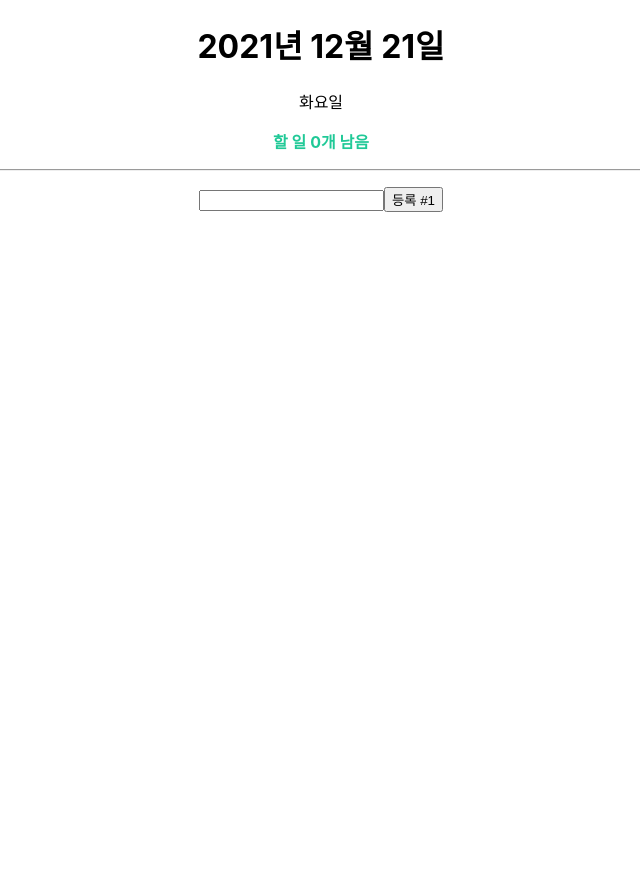
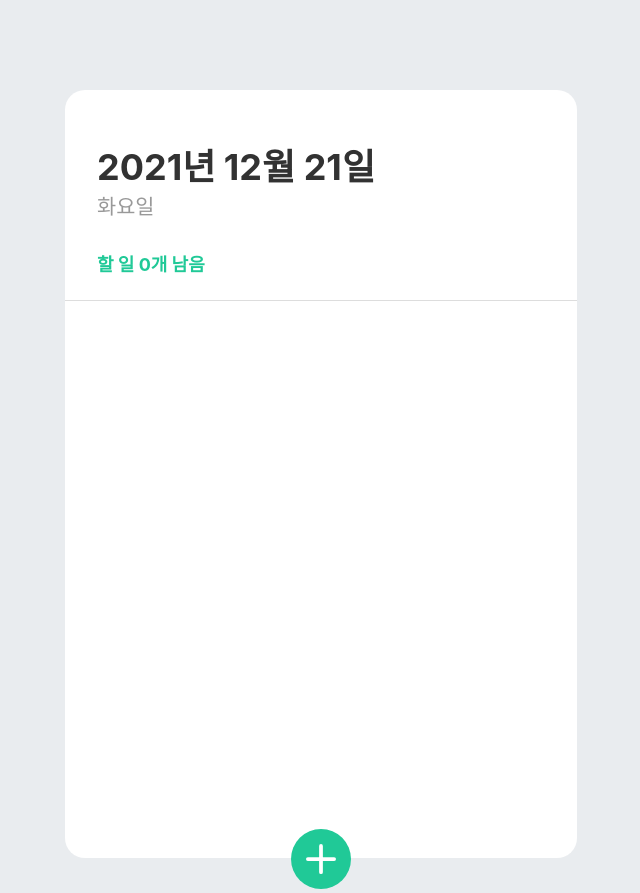
Before and after one commit to gga4638/todolist, a React (Create React App) app: page / in a window 1280 px wide. Shown: the whole page, without its empty margins (319-959 px from the left). Before the commit the page ends 800 px from the top, so only its background shows below. Built offline with nearby package versions, Linux system fonts and the light colour scheme.

Commit message:
컴포넌트 분리, css 적용
컴포넌트 분리 : AppTodoItem

```diff
--- a/src/App.css
+++ b/src/App.css
@@ -1,43 +1,180 @@
-.App {
+body {
+  background-color: rgb(233, 236, 239);
+  font-family: -apple-system,BlinkMacSystemFont,Segoe UI,Roboto,Oxygen,Ubuntu,Cantarell,Fira Sans,Droid Sans,Helvetica Neue,sans-serif;
+}
+
+p, h1 {
+  margin: 0px;
+}
+
+ul {
+  margin: 0px;
+  padding: 0px;
+}
+
+input {
+  border: 1px solid #dddddd;
+}
+
+input:focus {
+  outline: none;
+}
+
+.todo {
+  display: flex;
+  flex-direction: column;
+  justify-content: space-between;
+  background-color: white;
+  margin: 90px auto 0;
+  width: 512px;
+  height: 768px;
+  border-radius: 20px;
+}
+
+.todo-body {
+  display: flex;
+  flex: 1;
+  flex-direction: column;
+  padding: 20px 32px 48px;
+  overflow-y: auto;
+}
+
+.todo-header {
+  border-bottom: 1px solid #dddddd;
+  padding: 48px 32px 24px
+}
+
+.todo-left {
+  margin-top: 30px;
+  color: rgb(32, 201, 151);
+  font-weight: bold;
+  font-size: 18px;
+}
+
+.today {
+  font-size: 36px;
+  color: #323232;
+}
+
+.today + p {
+  color: #999999;
+  font-size: 1.3rem;
+}
+
+.todo-footer {
+  display: none;
+  background-color: rgb(248, 249, 250);
+  align-items: center;
+  padding: 32px 32px 72px;
+  border-top: 1px solid #dddddd;
+  position: relative;
+  bottom: -64px;
+  border-radius: 0 0 20px 20px;
+
+}
+
+.todo-footer button {
+  display: none;
+}
+
+.visible {
+  display: block !important;
+}
+
+.footer-toggle .bi-plus {
+    color: white;
+}
+
+.item-input {
+  flex: 1;
+}
+
+.item-input input {
+  font-size: 18px;
+  padding: 10px;
+  width: 95%;
+}
+
+#input-toggle {
+  display: none;
+}
+
+#input-toggle + label {
+  position: relative;
+  bottom: -35px;
+}
+
+#input-toggle + label .bi-plus {
+  border-radius: 50%;
+  background-color: rgb(32, 201, 151);
+  transition: all ease 0.25s;
+}
+
+#input-toggle:checked + label .bi-plus {
+  transform: rotate(45deg);
+  background-color: rgb(255, 107, 107);
+}
+
+.footer-toggle {
   text-align: center;
 }
 
-.App-logo {
-  height: 40vmin;
-  pointer-events: none;
+.todo-item {
+  padding: 12px 0px;
+  display: flex;
 }
 
-@media (prefers-reduced-motion: no-preference) {
-  .App-logo {
-    animation: App-logo-spin infinite 20s linear;
-  }
+.todo-item input {
+  /*margin-right: 15px;*/
+  display: none;
 }
 
-.App-header {
-  background-color: #282c34;
-  min-height: 100vh;
-  display: flex;
-  flex-direction: column;
-  align-items: center;
-  justify-content: center;
-  font-size: calc(10px + 2vmin);
-  color: white;
+.todo-item input:checked + .item-check-circle {
+  border: 1px solid rgb(32, 201, 151);
 }
 
-.App-link {
-  color: #61dafb;
+.todo-item input:checked + .item-check-circle .bi-check2 {
+  color: rgb(32, 201, 151);
 }
 
-@keyframes App-logo-spin {
-  from {
-    transform: rotate(0deg);
-  }
-  to {
-    transform: rotate(360deg);
-  }
+.todo-item label:not(.item-check-circle) {
+  flex: 1;
+  font-size: 21px;
 }
 
-.todo-left {
-  color: rgb(32, 201, 151);
-  font-weight: bold;
+.todo-item input:checked ~ label:not(.item-check-circle) {
+  color: #dddddd;
 }
+
+.bi-trash2-fill {
+  visibility: hidden;
+  color: #dddddd;
+}
+
+.todo-item:hover .bi-trash2-fill {
+  visibility: visible;
+}
+
+.bi-trash2-fill:hover {
+  color: rgb(255, 107, 107);
+}
+
+.todo-item div {
+  border: 1px solid rgb(32, 201, 151);
+  border-radius: 50%;
+}
+
+.todo-item  .item-check-circle {
+  border: 1px solid #dddddd;
+  border-radius: 50%;
+  margin-right: 15px;
+  width: 28px;
+  height: 28px;
+}
+
+.bi-check2 {
+  position: relative;
+  left: 2px;
+  top: 4px;
+  color: #dddddd;
+}
--- a/src/App.js
+++ b/src/App.js
@@ -2,50 +2,31 @@ import './App.css';
 import React, {useEffect, useState} from "react";
 import TodoList from './component/TodoList';
 import TodoHead from './component/TodoHead';
+import AddTodoItem from "./component/AddTodoItem";
 
 function App() {
     const [items, setItems] = useState([]);
-    const [text, setText] = useState('');
     const [todoCount, setTodoCount] = useState(0);
-
-    const handleSubmit = (e) => {
-        e.preventDefault();
-        if(text.length === 0 ){
-            return;
-        }
-        const newItem = {
-            text: text,
-            id: Date.now(),
-            check: false
-        };
-        setItems(items.concat(newItem));
-        setText('');
-    }
-
-    const handleChange = (e) => {
-        setText(e.target.value);
-    }
 
     useEffect(() => {
         setTodoCount(items.filter(item => item.check === false).length);
-    });
+    },[items]);
+
+    // 현재 컴포넌트 간에 props를 일일이 전달하고 있다. 어쩐지 뭔가 이상했어...
+    // 리액트 컨텍스트를 사용하여 props drilling 현상을 개선하자!
+    // 컨텍스트 팩토리 함수 createContext() 를 호출
+    // 참고 : https://jeonghwan-kim.github.io/dev/2021/05/05/react-context.html
 
     return (
-    <div className="App">
-      <div className='todo'>
-        <TodoHead count={todoCount}/>
-        <TodoList items={items} setItems={setItems} />
-        <form onSubmit={handleSubmit}>
-            <input
-                onChange={handleChange}
-                value={text}
-            />
-            <button>
-                등록 #{items.length + 1}
-            </button>
-        </form>
-      </div>
-    </div>
+        <div className="App">
+          <div className='todo'>
+            <TodoHead todoCount={todoCount}/>
+            <div className="todo-body">
+                <TodoList items={items} setItems={setItems} />
+            </div>
+            <AddTodoItem items={items} setItems={setItems} />
+          </div>
+        </div>
     );
 }
 
--- /dev/null
+++ b/src/component/AddTodoItem.js
@@ -0,0 +1,61 @@
+import React, {useEffect, useRef, useState} from "react";
+
+export default function AddTodoItem({items, setItems}) {
+    const [text, setText] = useState('');
+    const [isVisible, setIsVisible] = useState(false);
+    const inputFocus = useRef(null);
+
+    const handleSubmit = (e) => {
+        e.preventDefault();
+        if(text.length === 0 ) {
+            return;
+        }
+        const newItem = {
+            text: text,
+            id: Date.now(),
+            check: false
+        };
+        setItems(items.concat(newItem));
+        setText('');
+        setIsVisible(false);
+    }
+
+    const handleChange = (e) => { setText(e.target.value); }
+    const visibleChange = (e) => { setIsVisible(e.currentTarget.checked); }
+
+    useEffect(() => {
+        if(isVisible) {
+            inputFocus.current.focus();
+        }
+    },[isVisible]);
+
+    return (
+        <>
+            <div className= {`todo-footer ${isVisible ? 'visible' : ''}`}>
+                <div className="item-input">
+                    <form onSubmit={handleSubmit}>
+                        <input
+                            onChange={handleChange}
+                            value={text}
+                            placeholder="할 일을 입력 후, Enter 를 누르세요"
+                            ref={inputFocus}
+                        />
+                        <button>
+                            등록 #{items.length + 1}
+                        </button>
+                    </form>
+                </div>
+            </div>
+            <div className="footer-toggle">
+                <input type="checkbox" id="input-toggle" onChange={visibleChange} checked={isVisible ? true: false}/>
+                <label className="" htmlFor="input-toggle">
+                    <svg xmlns="http://www.w3.org/2000/svg" width="60" height="60" fill="currentColor"
+                         className="bi bi-plus" viewBox="0 0 16 16">
+                        <path
+                            d="M8 4a.5.5 0 0 1 .5.5v3h3a.5.5 0 0 1 0 1h-3v3a.5.5 0 0 1-1 0v-3h-3a.5.5 0 0 1 0-1h3v-3A.5.5 0 0 1 8 4z"/>
+                    </svg>
+                </label>
+            </div>
+        </>
+    );
+}
--- a/src/component/Day.js
+++ b/src/component/Day.js
@@ -6,7 +6,7 @@ export default function Day() {
 
     return (
         <>
-            <h1>{today.getFullYear()}년 {today.getMonth() + 1}월 {today.getDate()}일</h1>
+            <h1 class="today">{today.getFullYear()}년 {today.getMonth() + 1}월 {today.getDate()}일</h1>
             <p>{week[today.getDay()]}요일</p>
         </>
     );
--- a/src/component/TodoHead.js
+++ b/src/component/TodoHead.js
@@ -2,13 +2,12 @@ import React from "react";
 import Day from "./Day";
 import TodoLeft from "./TodoLeft";
 
-export default function TodoHead(props) {
+export default function TodoHead({todoCount}) {
 
     return (
-        <>
+        <div className="todo-header">
             <Day />
-            <TodoLeft count={props.count}/>
-            <hr />
-        </>
+            <TodoLeft todoCount={todoCount}/>
+        </div>
     );
 }
--- a/src/component/TodoItem.js
+++ b/src/component/TodoItem.js
@@ -2,12 +2,22 @@ import React from "react";
 
 export default function TodoItem({item, onRemove, onCheck}) {
     return (
-        <li>
-            <input type="checkbox" name="todo"
-                   onClick={(e) => onCheck(item.id, e)}/>
+        <div className="todo-item">
+            <input type="checkbox" name="todo" id={item.id}
+                   onClick={(e) => onCheck(item.id, e)} />
+            <label className="item-check-circle" for={item.id}>
+                <svg xmlns="http://www.w3.org/2000/svg" width="22" height="22" fill="currentColor"
+                     className="bi bi-check2" viewBox="0 0 16 16">
+                    <path
+                        d="M13.854 3.646a.5.5 0 0 1 0 .708l-7 7a.5.5 0 0 1-.708 0l-3.5-3.5a.5.5 0 1 1 .708-.708L6.5 10.293l6.646-6.647a.5.5 0 0 1 .708 0z"/>
+                </svg>
+            </label>
             <label>{item.text}</label>
-            <button onClick={() => onRemove(item.id)}> X</button>
-            <br />
-        </li>
+            <svg onClick={() => onRemove(item.id)} xmlns="http://www.w3.org/2000/svg" width="20" height="20" fill="currentColor"
+                 className="bi bi-trash2-fill" viewBox="0 0 16 16">
+                <path
+                    d="M2.037 3.225A.703.703 0 0 1 2 3c0-1.105 2.686-2 6-2s6 .895 6 2a.702.702 0 0 1-.037.225l-1.684 10.104A2 2 0 0 1 10.305 15H5.694a2 2 0 0 1-1.973-1.671L2.037 3.225zm9.89-.69C10.966 2.214 9.578 2 8 2c-1.58 0-2.968.215-3.926.534-.477.16-.795.327-.975.466.18.14.498.307.975.466C5.032 3.786 6.42 4 8 4s2.967-.215 3.926-.534c.477-.16.795-.327.975-.466-.18-.14-.498-.307-.975-.466z"/>
+            </svg>
+        </div>
     );
 }
--- a/src/component/TodoLeft.js
+++ b/src/component/TodoLeft.js
@@ -1,10 +1,10 @@
 import React from "react";
 
-export default function TodoLeft(props) {
+export default function TodoLeft({todoCount}) {
 
     return (
         <p className="todo-left">
-            할 일 {props.count}개 남음
+            할 일 {todoCount}개 남음
         </p>
     );
 }
--- a/src/component/TodoList.js
+++ b/src/component/TodoList.js
@@ -22,11 +22,11 @@ export default function TodoList({items, setItems}) {
     }
 
     return (
-        <ul>
+        <>
             {items.map(item => (
                 <TodoItem item={item} onRemove={onRemove} setItems={setItems} onCheck={onCheck}
                           key={item.id}/>
             ))}
-        </ul>
+        </>
     );
 }
```
